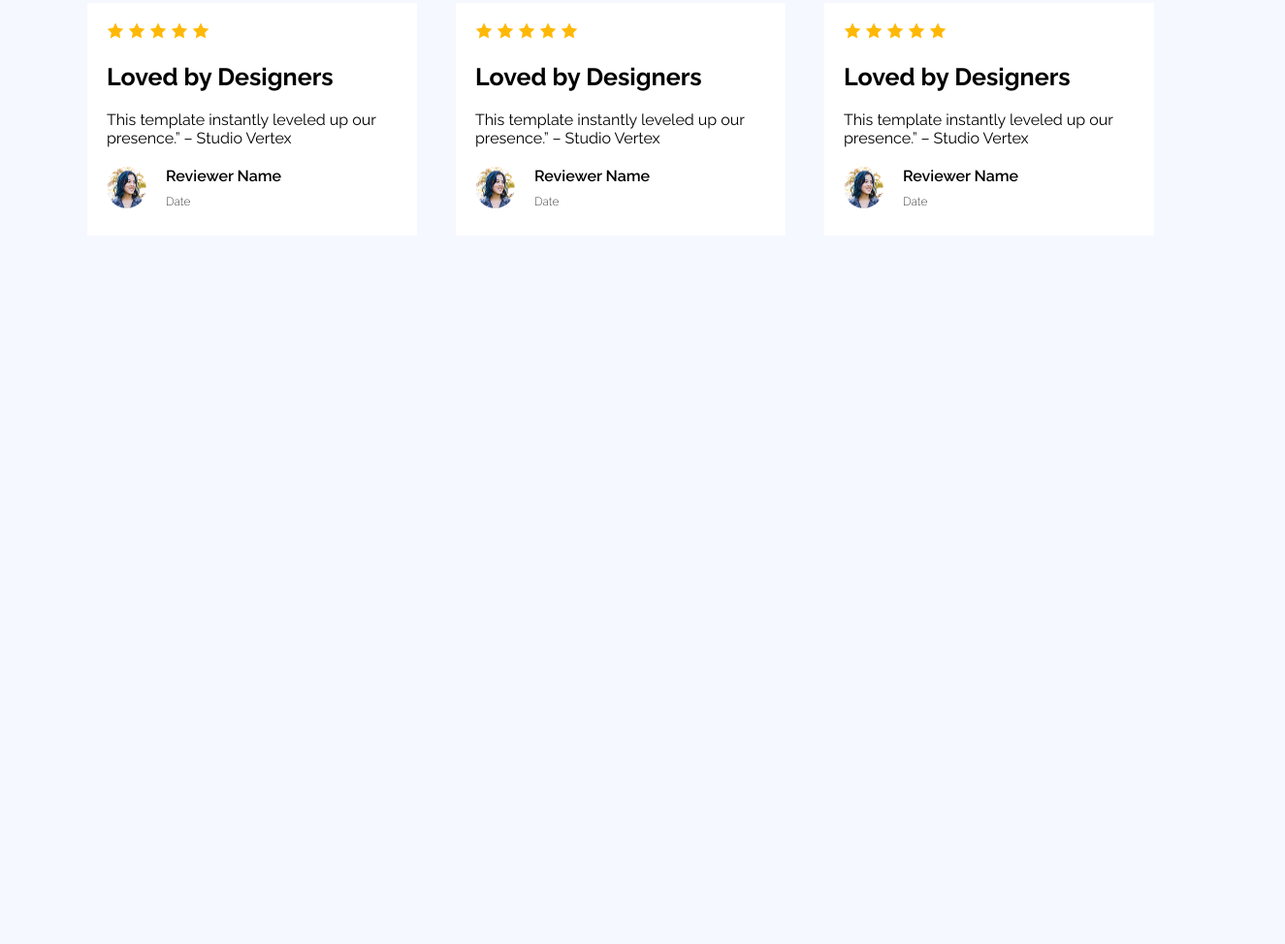
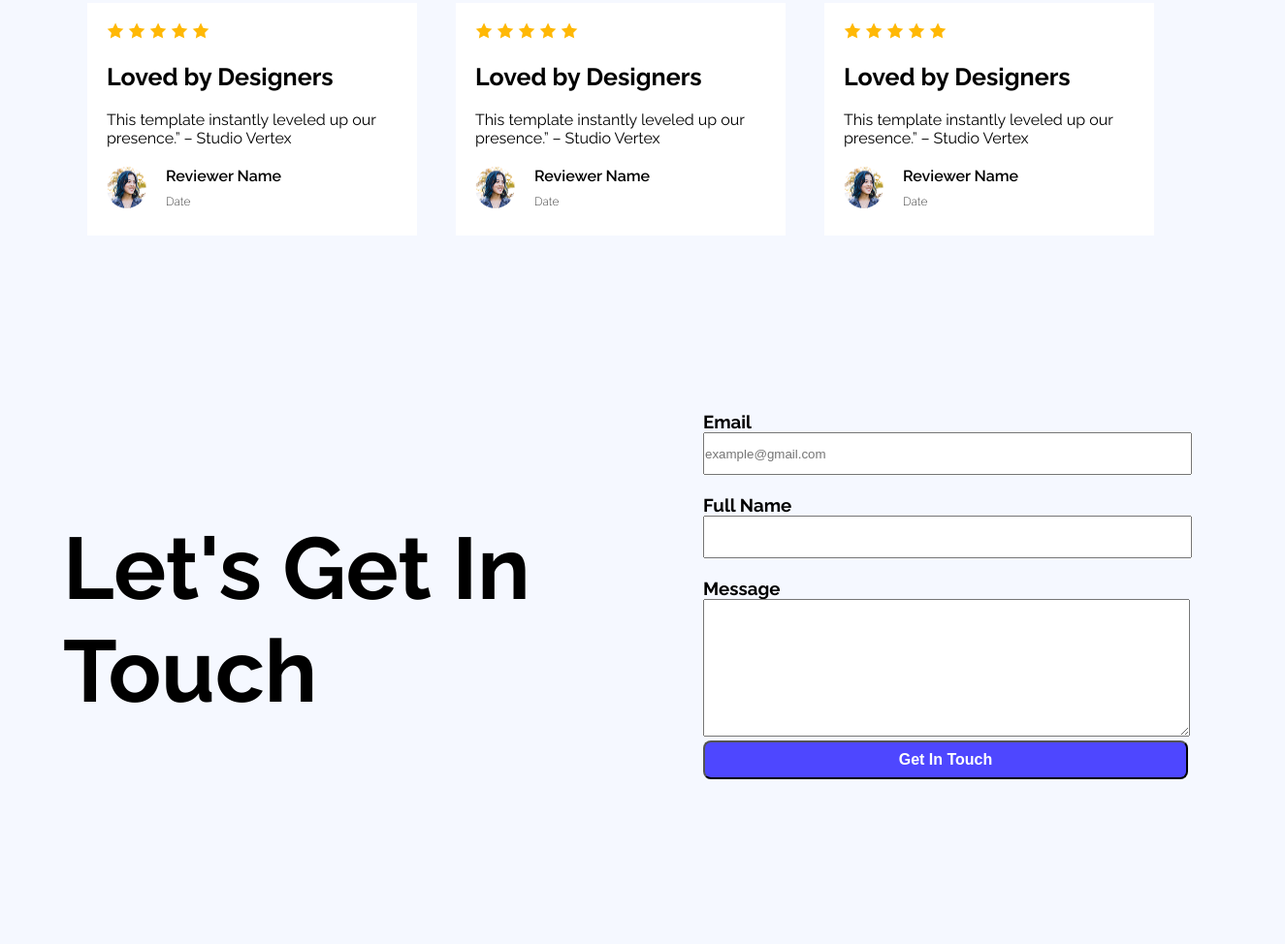
Before and after one commit to zinuk60/Assaignment-1, a plain HTML site: page index.html in a window 1280 px wide. Shown: the part 1904-2878 px from the top of the page at 97% size, 1325 px wide, since content can reach past the window. Before the commit the page ends 2228 px from the top, so only its background shows below. Drawn offline with Linux system fonts and the light colour scheme.

Commit message:
complete contract area and also complete main area

```diff
--- a/index.html
+++ b/index.html
@@ -138,6 +138,20 @@
                 </div>
               </div>
         </section>
+        <section class="contract">
+            <div class="contract-inner">
+                <p class="contract-title">Let's Get In Touch</p>
+                <div class="input-area">
+                   <h3>Email</h3>
+                    <input type="email" name="" id=""  placeholder="example@gmail.com">
+                   <h3>Full Name</h3>
+                   <input type="text">
+                   <h3>Message</h3>
+                   <textarea name="" id=""></textarea>
+                   <button class="btn">Get In Touch</button>
+                </div>
+            </div>
+        </section>
     </main>
 </body>
 </html>
--- a/style.css
+++ b/style.css
@@ -245,3 +245,44 @@ header{
     font-weight: 200;
     margin-top: 10px;
 }
+.contract{
+    height: 650px;
+    width: 100%;
+    display: flex;
+    align-items: center;
+    justify-content: center;
+
+}
+.contract-inner{
+    height:600px ;
+    width: 1150px;
+
+    display: flex;
+    justify-content: space-between;
+   align-items: center;
+
+}
+.contract-title{
+    font-size: 90px;
+    font-weight: bold;
+    color: #000000;
+    margin-bottom: 20px;
+}
+.input-area{
+    height: 500px;
+    width: 490px;
+    margin-top: 50px;
+}
+.input-area input{
+    height: 40px;
+    width: 500px;
+    margin-bottom: 20px;
+}
+.input-area textarea{
+    height: 140px;
+    width: 500px;
+}
+.input-area button{
+    height: 40px;
+    width: 500px;
+}
```
